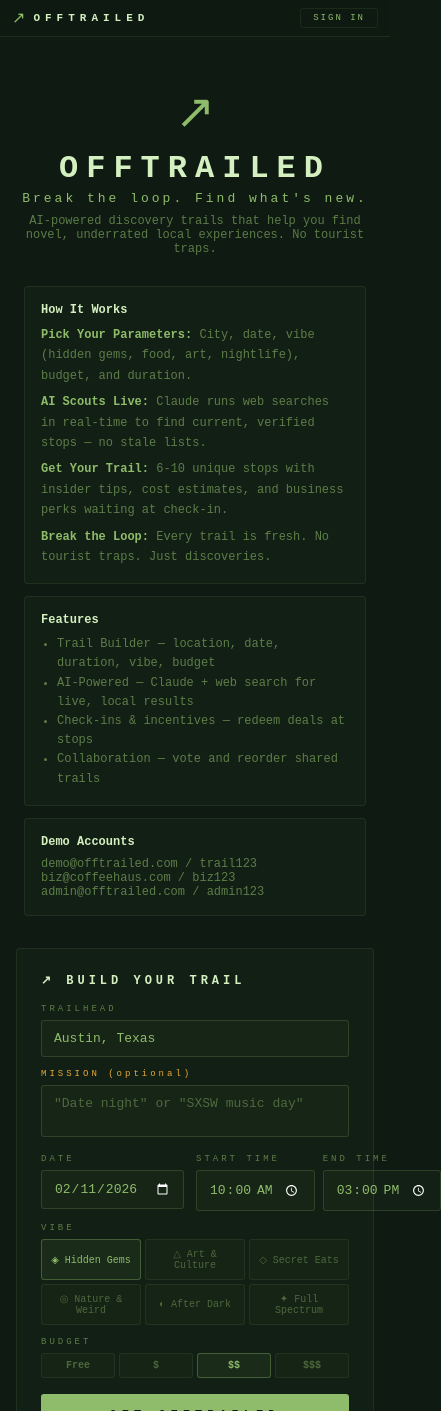
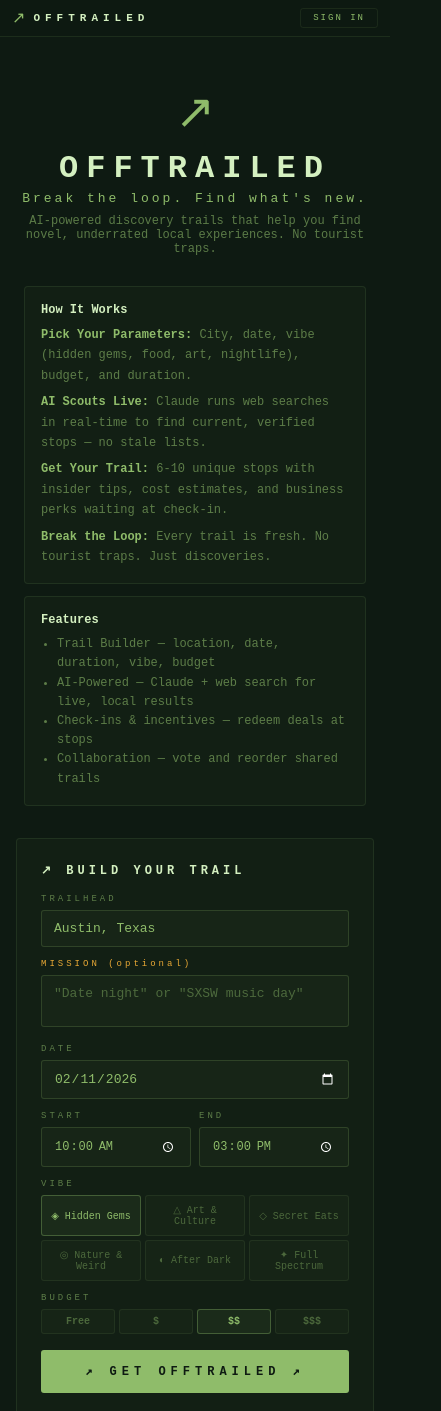
Before and after one commit to petranomics/offtrailed, a React (Vite) app: page / in a window 390 px wide. Shown: the top 1411 px of the page, 441 px wide, since content can reach past the window. Built offline with nearby package versions, Linux system fonts and the light colour scheme.

Commit message:
Improve mobile layout: stack date/time fields and remove demo accounts from homepage

```diff
--- a/src/App.jsx
+++ b/src/App.jsx
@@ -270,14 +270,6 @@ export default function App() {
                   <li>Collaboration — vote and reorder shared trails</li>
                 </ul>
               </div>
-              <div style={{ ...card, flex: "1 1 220px" }}>
-                <div style={{ fontSize: 12, color: HI, fontWeight: 700, marginBottom: 8 }}>Demo Accounts</div>
-                <div style={{ color: DIM, fontSize: 12 }}>
-                  <div>demo@offtrailed.com / trail123</div>
-                  <div>biz@coffeehaus.com / biz123</div>
-                  <div>admin@offtrailed.com / admin123</div>
-                </div>
-              </div>
             </div>
           </div>
 
@@ -286,11 +278,11 @@ export default function App() {
             <div style={{ fontSize: 12, letterSpacing: 4, color: HI, fontWeight: 700, marginBottom: 16 }}>↗ BUILD YOUR TRAIL</div>
             <div style={{ marginBottom: 12 }}><label style={lbl}>TRAILHEAD</label><input value={loc} onChange={function (e) { setLoc(e.target.value); }} placeholder="Austin, Texas" style={inp} /></div>
             <div style={{ marginBottom: 12 }}><label style={{ ...lbl, color: ACC }}>MISSION (optional)</label><textarea value={mission} onChange={function (e) { setMission(e.target.value); }} rows={2} placeholder='"Date night" or "SXSW music day"' style={{ ...inp, resize: "none" }}></textarea></div>
-            <div style={{ display: "grid", gridTemplateColumns: "1fr 1fr", gap: 12, marginBottom: 12 }}>
+            <div style={{ display: "grid", gridTemplateColumns: "1fr", gap: 12, marginBottom: 12 }}>
               <div><label style={lbl}>DATE</label><input type="date" value={date} onChange={function (e) { setDate(e.target.value); }} style={{ ...inp, colorScheme: "dark" }} /></div>
               <div style={{ display: "grid", gridTemplateColumns: "1fr 1fr", gap: 8 }}>
-                <div><label style={lbl}>START TIME</label><input type="time" value={startTime} onChange={function (e) { setStartTime(e.target.value); }} style={{ ...inp, colorScheme: "dark" }} /></div>
-                <div><label style={lbl}>END TIME</label><input type="time" value={endTime} onChange={function (e) { setEndTime(e.target.value); }} style={{ ...inp, colorScheme: "dark" }} /></div>
+                <div><label style={lbl}>START</label><input type="time" value={startTime} onChange={function (e) { setStartTime(e.target.value); }} style={{ ...inp, colorScheme: "dark", fontSize: 12 }} /></div>
+                <div><label style={lbl}>END</label><input type="time" value={endTime} onChange={function (e) { setEndTime(e.target.value); }} style={{ ...inp, colorScheme: "dark", fontSize: 12 }} /></div>
               </div>
             </div>
             <div style={{ marginBottom: 12 }}><label style={lbl}>VIBE</label>
```
